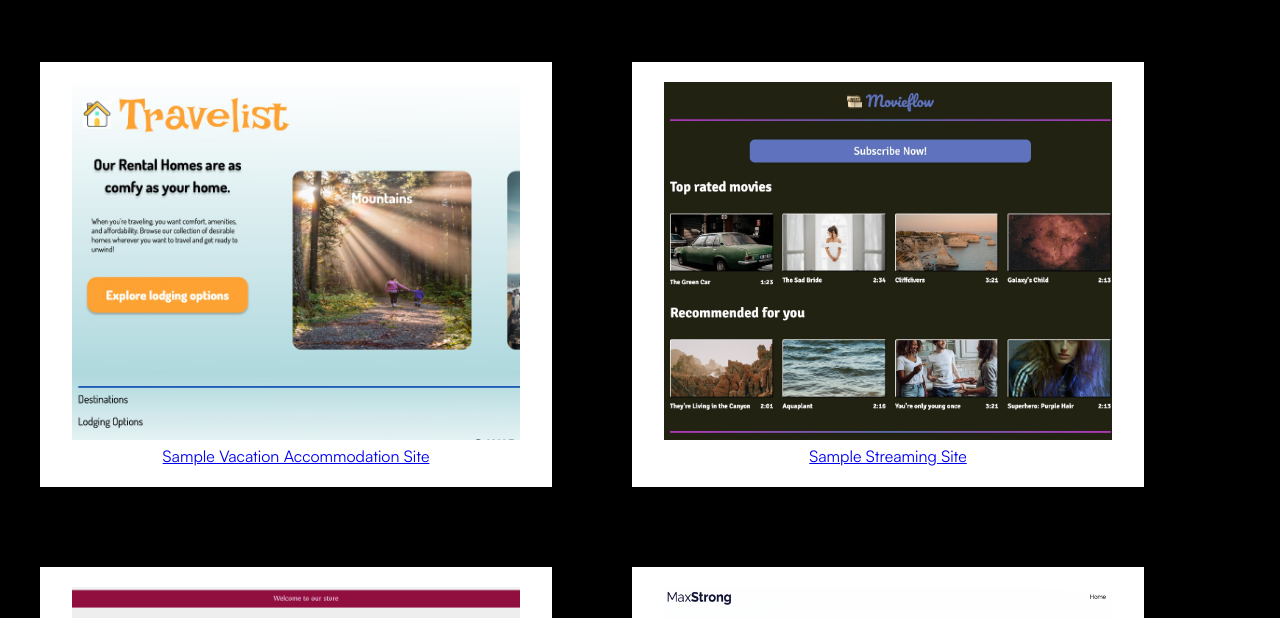
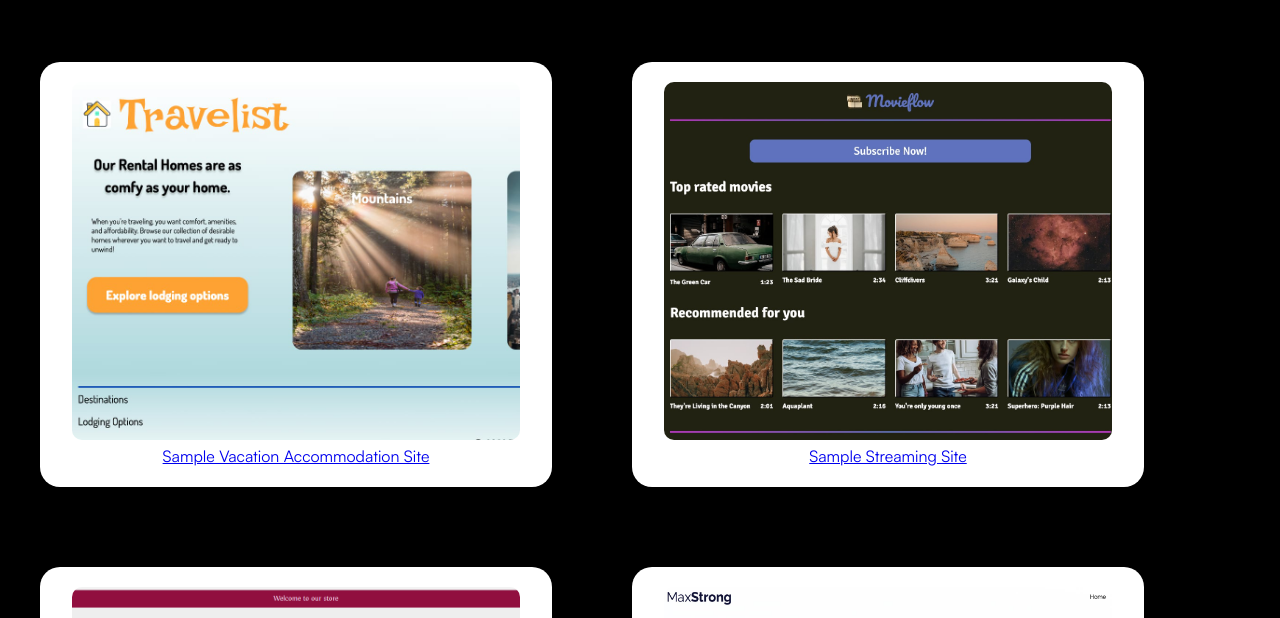
Before and after one commit to michaelluebbers/michaelluebbers.github.io, a plain HTML site: page index.html in a window 1280 px wide. Shown: the part 115-733 px from the top of the page. Drawn offline with Linux system fonts and the light colour scheme.

Commit message:
Rounded corners of polaroid class

```diff
--- a/index.css
+++ b/index.css
@@ -52,11 +52,13 @@ h1 {
     text-align: center;
     box-shadow: 0 10px 20px rgba(0, 0, 0, 0.7);
     width: 40vw;
+    border-radius: 20px;
 }
 
 .polaroid img {
     width: 35vw;
     height: 28vw;
+    border-radius: 10px;
 }
 
 .copyright {
```
